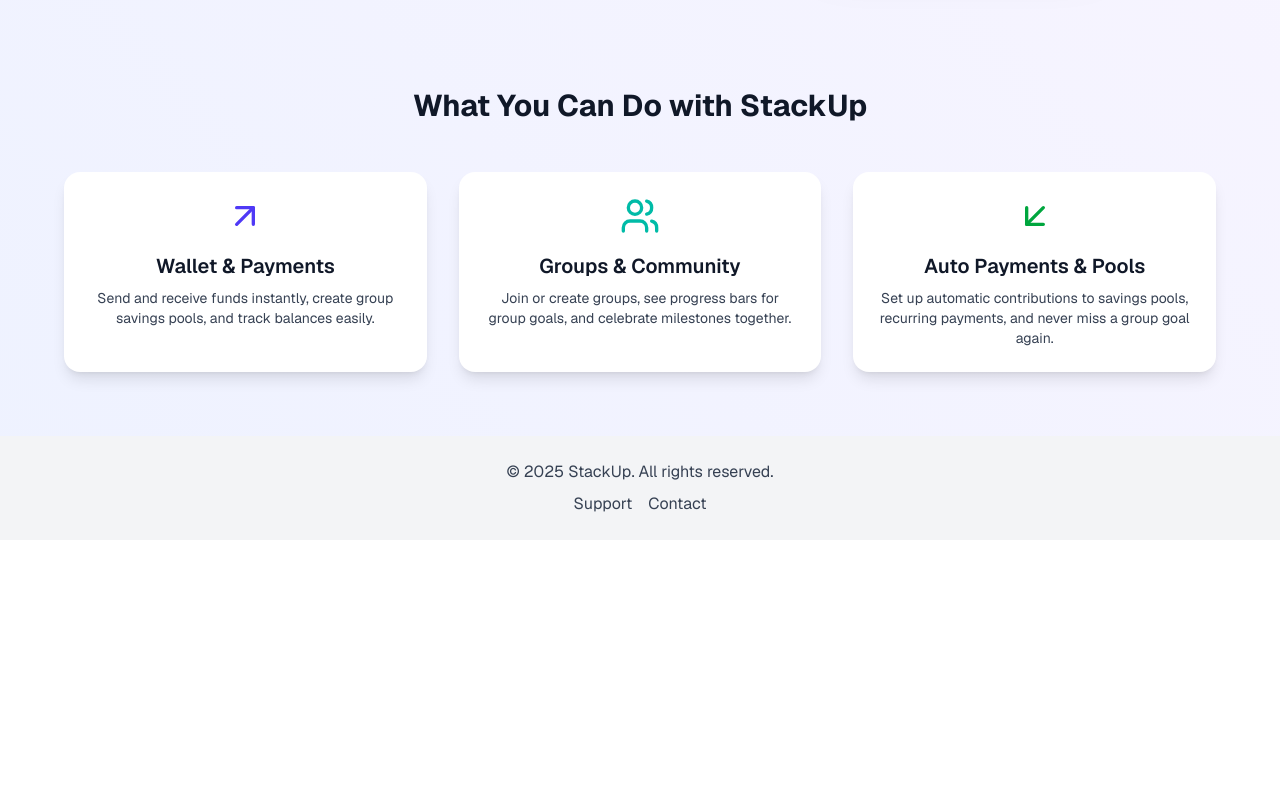
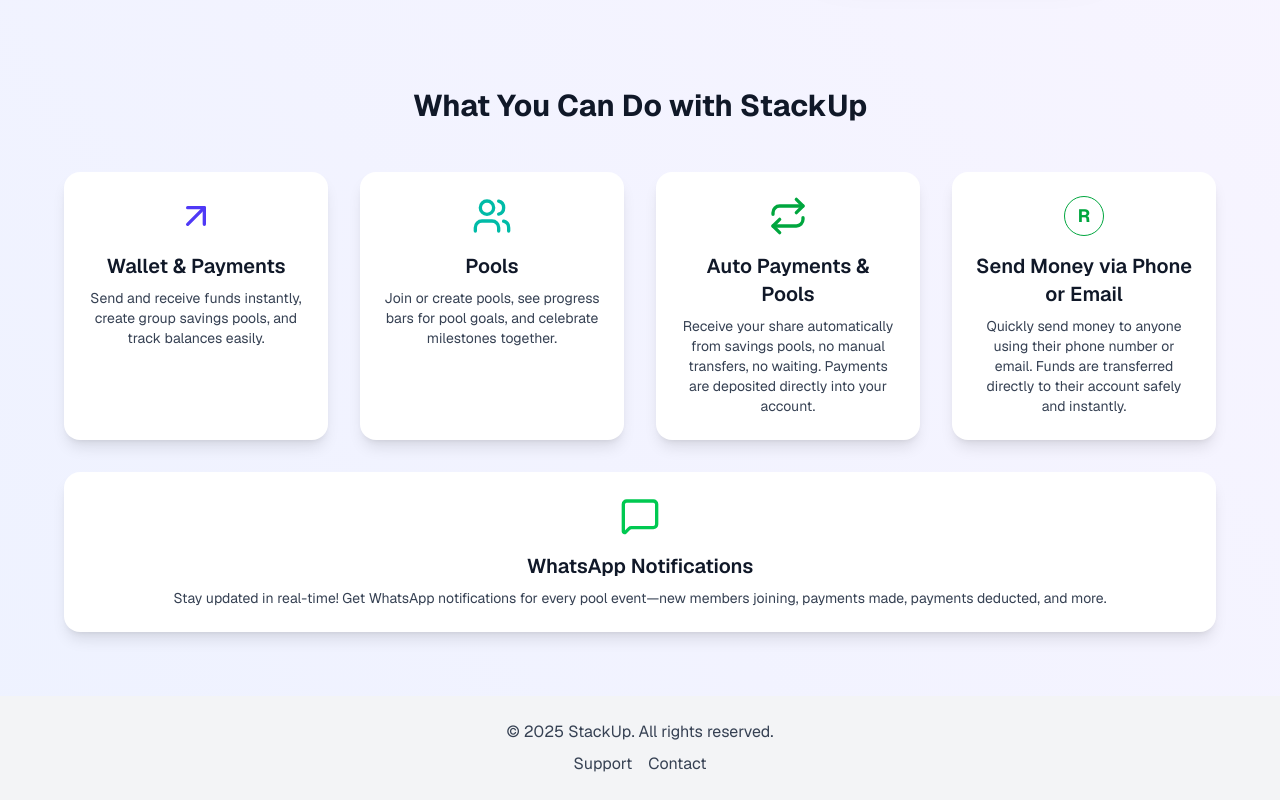
Before and after one commit to Thabo-Tshabalala/stackup-frontend_, a Next.js app: page / in a window 1280 px wide. Shown: the part 848-1648 px from the top of the page. Before the commit the page ends 1388 px from the top, so only its background shows below. Built offline with nearby package versions, Linux system fonts and the light colour scheme.

Commit message:
feature :Whatsapp notifications Feature section on dashboard

```diff
--- a/src/app/page.tsx
+++ b/src/app/page.tsx
@@ -2,13 +2,20 @@
 import React from "react";
 import Image from "next/image";
 import Link from "next/link";
-import { Users, ArrowUpRight, ArrowDownLeft, MessageCircle } from "lucide-react";
+import {
+  Users,
+  ArrowUpRight,
+  ArrowDownLeft,
+  MessageCircle,
+  DollarSign,
+  MessageSquare,
+  Repeat,
+} from "lucide-react";
 import { ROUTES } from "@/routes";
 
 const LandingPage = () => {
   return (
     <div className="min-h-screen font-sans bg-gradient-to-tr from-indigo-50 to-purple-50 flex flex-col">
-
       {/* Fixed Header */}
       <header className="fixed top-0 left-0 w-full z-50 flex justify-between items-center p-6 bg-white/90 backdrop-blur-md shadow-md">
         <Image src="/logo.png" alt="StackUp Logo" width={120} height={40} />
@@ -27,17 +34,16 @@
       </header>
 
       <main className="flex-1 pt-28">
-
         {/* Hero Section */}
         <section className="flex flex-col-reverse lg:flex-row items-center justify-between px-6 py-20 max-w-7xl mx-auto gap-12">
-
           <div className="lg:w-1/2 text-center lg:text-left">
             <h1 className="text-5xl font-bold text-gray-900 mb-6">
               Save, Share & Grow Your Money Effortlessly
             </h1>
             <p className="text-gray-700 text-lg mb-8">
-              StackUp lets you create instant wallets, send or receive funds with friends,
-              and join group savings pools. All your money is ready to use anytime, anywhere.
+              StackUp lets you create instant wallets, send or receive funds
+              with friends, and join group savings pools. All your money is
+              ready to use anytime, anywhere.
             </p>
             <Link href={ROUTES.SIGNUP}>
               <span className="px-8 py-4 bg-indigo-600 text-white rounded-xl font-semibold shadow-lg hover:bg-indigo-700 transform hover:scale-105 transition cursor-pointer">
@@ -53,7 +59,7 @@
                   src="/home.png"
                   alt="Phone Dashboard"
                   fill
-      style={{ objectFit: 'cover' }}
+                  style={{ objectFit: "cover" }}
                   className="rounded-3xl"
                   priority
                 />
@@ -62,38 +68,59 @@
           </div>
         </section>
 
-        {/* Features Section */}
+
 <section className="px-6 py-16">
-          <h2 className="text-3xl font-bold text-center text-gray-900 mb-12">What You Can Do with StackUp</h2>
-          <div className="grid sm:grid-cols-1 md:grid-cols-2 lg:grid-cols-3 gap-8 max-w-6xl mx-auto">
+  <h2 className="text-3xl font-bold text-center text-gray-900 mb-12">
+    What You Can Do with StackUp
+  </h2>
 
-            {/* Wallet & Payments */}
+  <div className="grid sm:grid-cols-1 md:grid-cols-2 lg:grid-cols-4 gap-8 max-w-6xl mx-auto">
+
     <div className="bg-white rounded-2xl p-6 shadow-lg hover:shadow-2xl transform hover:-translate-y-2 transition duration-300">
       <ArrowUpRight size={40} className="text-indigo-600 mb-4 mx-auto" />
-              <h3 className="text-xl font-semibold text-gray-900 text-center mb-2">Wallet & Payments</h3>
+      <h3 className="text-xl font-semibold text-gray-900 text-center mb-2">
+        Wallet & Payments
+      </h3>
       <p className="text-gray-700 text-sm text-center">
         Send and receive funds instantly, create group savings pools, and track balances easily.
       </p>
     </div>
 
-            {/* Groups & Community */}
     <div className="bg-white rounded-2xl p-6 shadow-lg hover:shadow-2xl transform hover:-translate-y-2 transition duration-300">
       <Users size={40} className="text-teal-500 mb-4 mx-auto" />
-              <h3 className="text-xl font-semibold text-gray-900 text-center mb-2">Groups & Community</h3>
+      <h3 className="text-xl font-semibold text-gray-900 text-center mb-2">Pools</h3>
       <p className="text-gray-700 text-sm text-center">
-                Join or create groups, see progress bars for group goals, and celebrate milestones together.
+        Join or create pools, see progress bars for pool goals, and celebrate milestones together.
       </p>
     </div>
 
-            {/* Auto Payments & Pools */}
     <div className="bg-white rounded-2xl p-6 shadow-lg hover:shadow-2xl transform hover:-translate-y-2 transition duration-300">
-              <ArrowDownLeft size={40} className="text-green-600 mb-4 mx-auto" />
+      <Repeat size={40} className="text-green-600 mb-4 mx-auto" />
       <h3 className="text-xl font-semibold text-gray-900 text-center mb-2">Auto Payments & Pools</h3>
       <p className="text-gray-700 text-sm text-center">
-                Set up automatic contributions to savings pools, recurring payments, and never miss a group goal again.
+        Receive your share automatically from savings pools, no manual transfers, no waiting. Payments are deposited directly into your account.
       </p>
     </div>
 
+
+    <div className="bg-white rounded-2xl p-6 shadow-lg hover:shadow-2xl transform hover:-translate-y-2 transition duration-300">
+        <div className="text-green-600 mb-4 mx-auto w-10 h-10 rounded-full border border-green-600 flex items-center justify-center font-bold text-lg">
+        R
+      </div>
+      <h3 className="text-xl font-semibold text-gray-900 text-center mb-2">Send Money via Phone or Email</h3>
+      <p className="text-gray-700 text-sm text-center">
+        Quickly send money to anyone using their phone number or email. Funds are transferred directly to their account safely and instantly.
+      </p>
+    </div>
+  </div>
+
+
+  <div className="bg-white rounded-2xl p-6 shadow-lg hover:shadow-2xl transform hover:-translate-y-2 transition duration-300 max-w-6xl mx-auto mt-8">
+    <MessageSquare size={40} className="text-green-500 mb-4 mx-auto" />
+    <h3 className="text-xl font-semibold text-gray-900 text-center mb-2">WhatsApp Notifications</h3>
+    <p className="text-gray-700 text-sm text-center">
+      Stay updated in real-time! Get WhatsApp notifications for every pool event—new members joining, payments made, payments deducted, and more.
+    </p>
   </div>
 </section>
 
@@ -101,10 +128,22 @@
 
       {/* Footer */}
       <footer className="bg-gray-100 p-6 text-center mt-auto">
-        <p className="text-gray-700 mb-2">&copy; 2025 StackUp. All rights reserved.</p>
+        <p className="text-gray-700 mb-2">
+          &copy; 2025 StackUp. All rights reserved.
+        </p>
         <div className="space-x-4">
-          <Link href={ROUTES.SUPPORT} className="text-gray-700 hover:text-indigo-600">Support</Link>
-          <Link href={ROUTES.CONTACT} className="text-gray-700 hover:text-indigo-600">Contact</Link>
+          <Link
+            href={ROUTES.SUPPORT}
+            className="text-gray-700 hover:text-indigo-600"
+          >
+            Support
+          </Link>
+          <Link
+            href={ROUTES.CONTACT}
+            className="text-gray-700 hover:text-indigo-600"
+          >
+            Contact
+          </Link>
         </div>
       </footer>
     </div>
```
Lines whose indentation alone changed are shown as unchanged.
